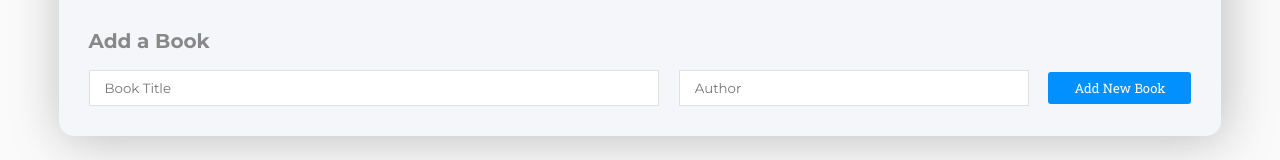
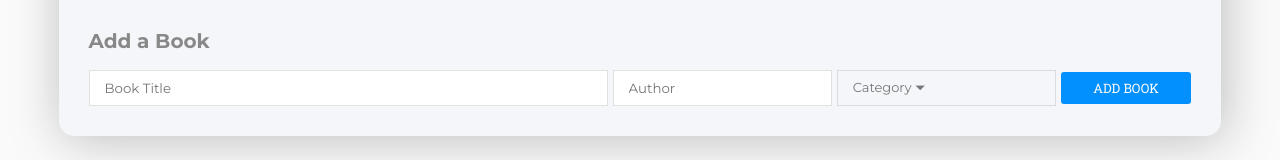
Before and after one commit to alexpuente0/bookstore-react, a React (Create React App) app: page / in a window 1280 px wide. Shown: the part 216-376 px from the top of the page. Built offline with nearby package versions, Linux system fonts and the light colour scheme; no server answers.

Commit message:
Updated Scss file to add color variables and add dummyinput

```diff
--- a/src/App.scss
+++ b/src/App.scss
@@ -2,18 +2,23 @@
 @import url("https://fonts.googleapis.com/css2?family=Roboto+Slab:wght@700&display=swap");
 
 :root {
-  //fonts
+  // Fonts
   --Monserrat: "Montserrat", sans-serif;
   --Roboto: "Roboto Slab", serif;
+  // Colors
+  --AlmostWhite: #fafafa;
+  --SkyBlue: #0290ff;
+  --DarkGray: #8080803d;
+  --BlueOcean: #4386bf;
 }
 
 body {
   font-family: var(--Monserrat);
-  background-color: #fafafa;
+  background-color: var(--AlmostWhite)
 }
 
 .toptitle {
-  color: #0290ff;
+  color: var(--SkyBlue);
   width: 15rem;
   height: 2.313rem;
   font-size: 1.875rem;
@@ -64,7 +69,7 @@ body {
   display: flex;
   flex-direction: row;
   list-style: none;
-  border: 1px solid #8080803d;
+  border: 1px solid var(--DarkGray);
   padding: 15px;
   justify-content: space-between;
   align-items: center;
@@ -99,7 +104,7 @@ body {
   font-family: var(--Roboto);
   font-size: 0.875rem;
   font-weight: 300;
-  color: #4386bf;
+  color: var(--BlueOcean);
 }
 
 .bookbtn {
@@ -108,7 +113,7 @@ body {
   padding: 5px 10px 10px 0;
   font-size: 0.875rem;
   font-weight: 300;
-  color: #4386bf;
+  color: var(--BlueOcean);
   background: none;
 }
 
@@ -147,8 +152,8 @@ body {
   font-weight: 300;
   text-align: center;
   border: none;
-  background-color: #0290ff;
-  color: #fafafa;
+  background-color: var(--SkyBlue);
+  color: var(--AlmostWhite);
   border-radius: 3px;
 }
 
@@ -174,11 +179,12 @@ body {
 }
 
 .input-cont #title,
-#author {
-  border: 1px solid #8080803d;
+#author, .category {
+  border: 1px solid var(--DarkGray);
   height: 2rem;
   font-family: var(--Monserrat);
   padding-left: 15px;
+  align-items: center;
 }
 
 .input-cont #title {
@@ -186,7 +192,15 @@ body {
 }
 
 .input-cont #author {
-  width: 30%;
+  width: 20%;
+}
+
+.category {
+  width: 20%;
+  padding: 1px 2px 1px 15px;
+  line-height: 240%;
+  font-size: 0.813rem;
+  color: #777
 }
 
 .input-cont button {
@@ -196,8 +210,8 @@ body {
   font-weight: 300;
   text-align: center;
   border: none;
-  background-color: #0290ff;
-  color: #fafafa;
+  background-color: var(--SkyBlue);
+  color: var(--AlmostWhite);
   border-radius: 3px;
   height: 2rem;
 }
--- a/src/components/addBook.js
+++ b/src/components/addBook.js
@@ -21,7 +21,8 @@ const AddBook = () => {
         <div className="input-cont">
           <input type="text" id="title" placeholder="Book Title" required />
           <input type="text" id="author" placeholder="Author" required />
-          <button type="submit">Add New Book</button>
+          <span className="category">Category ⏷</span>
+          <button type="submit">ADD BOOK</button>
         </div>
       </form>
     </div>
```
